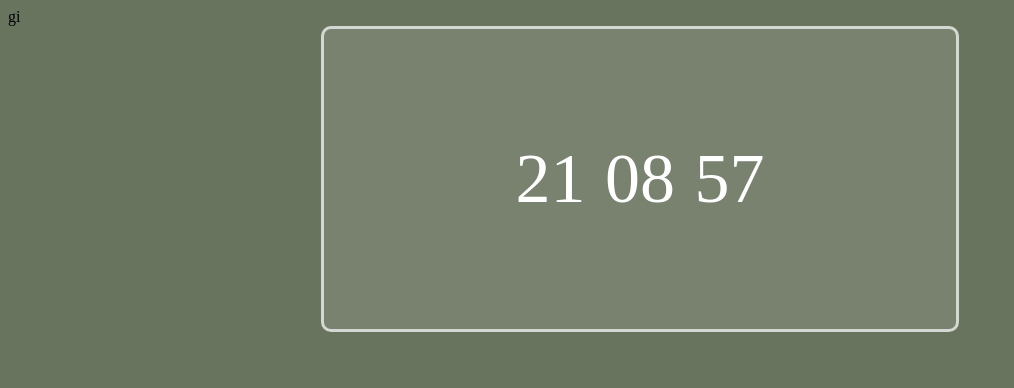
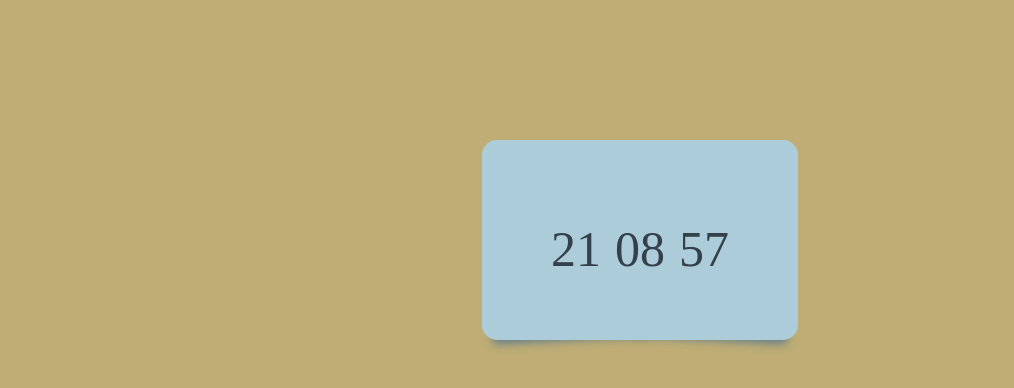
Before and after one commit to slawek0102/watch, a plain HTML site: page index.html in a window 1280 px wide. Shown: the whole page, without its empty margins (0-1014 px from the left). Drawn offline with Linux system fonts and the light colour scheme.

Commit message:
shadow added

```diff
--- a/index.html
+++ b/index.html
@@ -1,4 +1,4 @@
-gi<!DOCTYPE html>
+<!DOCTYPE html>
 <html lang="en">
 <head>
     <meta charset="UTF-8">
@@ -6,8 +6,9 @@ gi<!DOCTYPE html>
     <link rel="stylesheet" href="styles.css">
 </head>
 <body>
-        <div class="time-box">
-           <span id="time"> </span>
+
+        <div class="box effect2">
+            <div id="time"></div>
         </div>
 
 <script src="js.js"></script>
--- a/styles.css
+++ b/styles.css
@@ -1,24 +1,59 @@
 
-body{
-    background-color: #69745F;
+body {
+    background: #BFAD75
 }
 
-.time-box {
-    width: 50%;
-    margin: 0 auto;
-    height: 300px;
-    line-height: 300px;
+#time {
     text-align: center;
-    background-color: rgba(156,164,149,.3);
-    border: 3px solid #D3D8D2;
-    border-radius: 10px;
+    position: relative;
+    top: 80px;
+    font-size: 50px;
+    color: #34404A;
+
 }
 
-span{
-    font-size: 70px;
-    color: white;
+.box {
+    width: 25%;
+    height: 200px;
+    background: #ADCCD9;
+    margin: 140px auto;
+    border-radius: 15px;
 }
 
-.sep-span{
+.effect2 {
+    position: relative;
+}
+
+.sep-span {
     color: transparent;
 }
+
+.effect2:before, .effect2:after {
+    z-index: -1;
+    position: absolute;
+    content: "";
+    bottom: 15px;
+    left: 10px;
+    width: 50%;
+    top: 80%;
+    max-width: 300px;
+    background: #777;
+    -webkit-box-shadow: 0 15px 10px #777;
+    -moz-box-shadow: 0 15px 10px #777;
+    box-shadow: 0 15px 10px #5E7B8C;
+    -webkit-transform: rotate(-3deg);
+    -moz-transform: rotate(-3deg);
+    -o-transform: rotate(-3deg);
+    -ms-transform: rotate(-3deg);
+    transform: rotate(-3deg);
+}
+
+.effect2:after {
+    -webkit-transform: rotate(3deg);
+    -moz-transform: rotate(3deg);
+    -o-transform: rotate(3deg);
+    -ms-transform: rotate(3deg);
+    transform: rotate(3deg);
+    right: 10px;
+    left: auto;
+}
```
